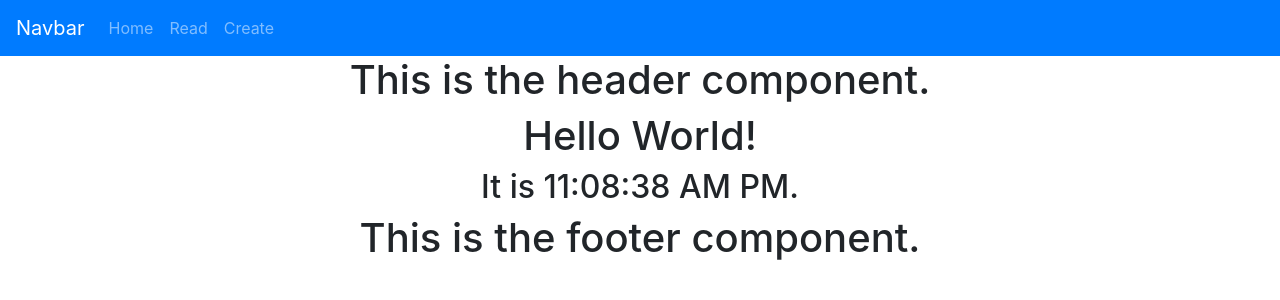
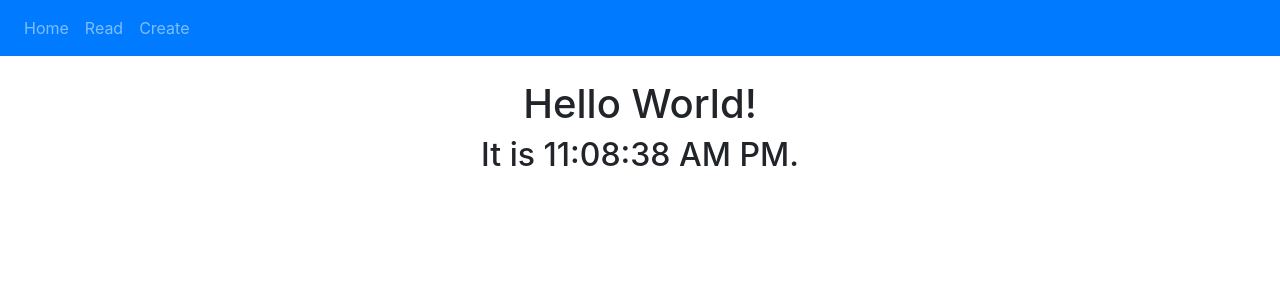
Before and after one commit to PatrickMurray78/DRQ-LAB-9, a React (Create React App) app: page / in a window 1280 px wide. Shown: the top 300 px of the page. Built offline with nearby package versions, Linux system fonts and the light colour scheme.

Commit message:
Completed Exercise 6

```diff
--- a/src/App.js
+++ b/src/App.js
@@ -6,22 +6,29 @@ import { Content } from './components/content';
 import 'bootstrap/dist/css/bootstrap.min.css';
 import { Navbar, Nav } from 'react-bootstrap';
 
+import { BrowserRouter as Router, Switch, Route } from 'react-router-dom';
+
 class App extends Component {
   render() {
     return (
+      <Router>
         <div className="App">
           <Navbar bg="primary" variant="dark">
-          <Navbar.Brand href="#home">Navbar</Navbar.Brand>
             <Nav className="mr-auto">
               <Nav.Link href="/">Home</Nav.Link>
               <Nav.Link href="/read">Read</Nav.Link>
               <Nav.Link href="/create">Create</Nav.Link>
             </Nav>
           </Navbar>
-        <Header></Header>
-        <Content></Content>
-        <Footer></Footer>
+
+          <br/>
+          <Switch>
+            <Route path='/' component={Content} exact/>
+            <Route path='/read' component={Header} exact/>
+            <Route path='/create' component={Footer} exact/>
+          </Switch>
         </div>
+      </Router>
     );
   }
 }
```
Lines whose indentation alone changed are shown as unchanged.
